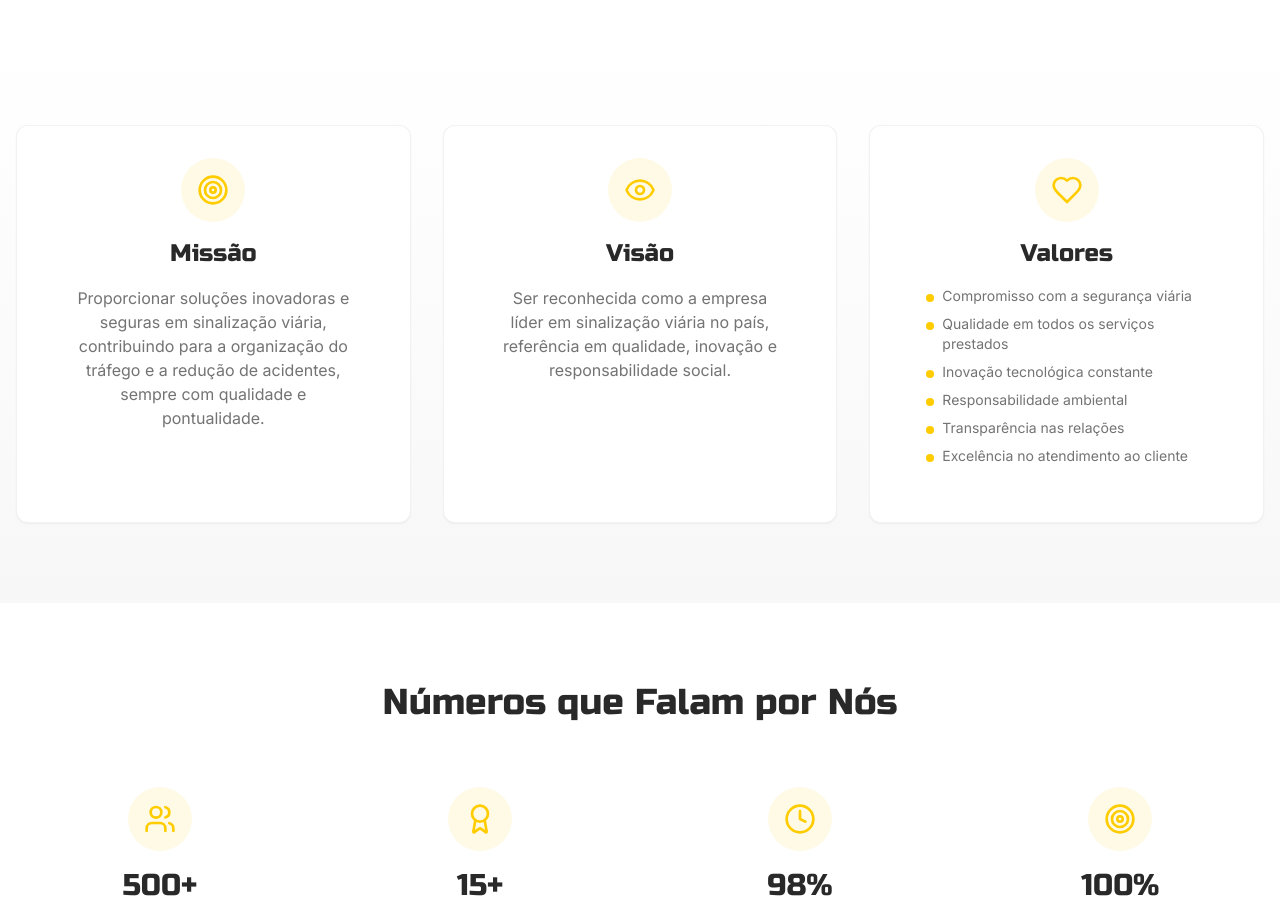
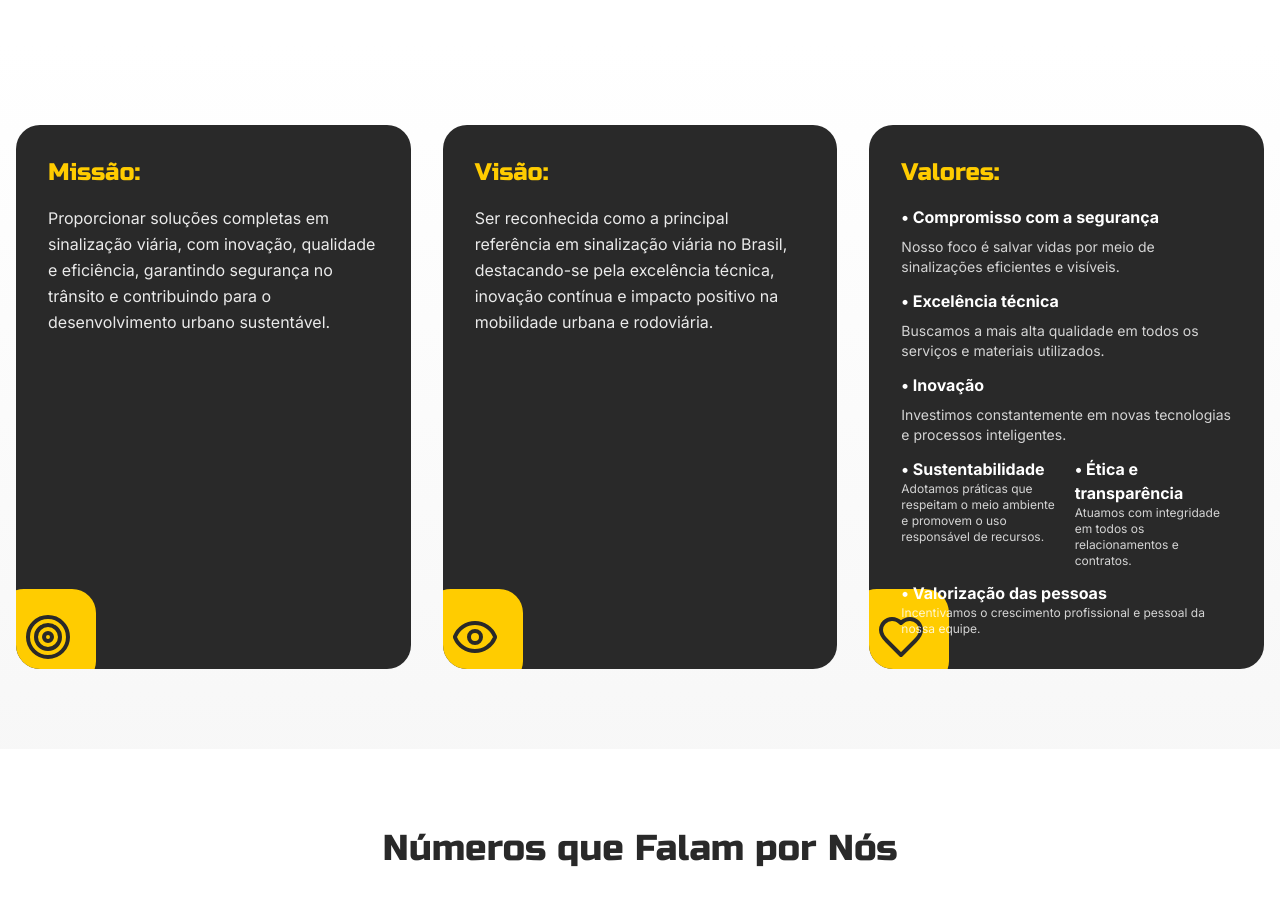
Before and after one commit to BryanVictorr/nova-sinalizacao-digital, a React (Vite) app: page /sobre in a window 1280 px wide. Shown: the part 900-1814 px from the top of the page. Built offline with nearby package versions, Linux system fonts and the light colour scheme.

Commit message:
Refatorar página Sobre
Ajusta o layout da página Sobre para que os cards de Missão, Visão e Valores se assemelhem ao exemplo fornecido.

```diff
--- a/src/pages/Sobre.tsx
+++ b/src/pages/Sobre.tsx
@@ -89,53 +89,86 @@ const Sobre = () => {
       {/* Mission, Vision, Values */}
       <section className="py-20 bg-gradient-section">
         <div className="container mx-auto px-4">
-          <div className="grid grid-cols-1 md:grid-cols-3 gap-8">
+          <div className="grid grid-cols-1 md:grid-cols-2 lg:grid-cols-3 gap-8">
             {/* Mission */}
-            <Card className="text-center p-8 border-border/50 hover:shadow-card transition-all">
-              <CardContent className="space-y-4">
-                <div className="mx-auto w-16 h-16 bg-primary/10 rounded-full flex items-center justify-center">
-                  <Target className="w-8 h-8 text-primary" />
-                </div>
-                <h3 className="font-russo text-2xl text-brand-dark">Missão</h3>
-                <p className="text-muted-foreground font-uni-neue">
-                  Proporcionar soluções inovadoras e seguras em sinalização viária,
-                  contribuindo para a organização do tráfego e a redução de acidentes,
-                  sempre com qualidade e pontualidade.
+            <div className="relative bg-brand-dark rounded-3xl p-8 text-white overflow-hidden">
+              <div className="relative z-10">
+                <h3 className="font-russo text-2xl text-primary mb-4">Missão:</h3>
+                <p className="font-uni-neue text-white/90 leading-relaxed">
+                  Proporcionar soluções completas em sinalização viária, com inovação,
+                  qualidade e eficiência, garantindo segurança no trânsito e contribuindo
+                  para o desenvolvimento urbano sustentável.
                 </p>
-              </CardContent>
-            </Card>
+              </div>
+              <div className="absolute -bottom-4 -left-4 w-24 h-24 bg-primary rounded-3xl flex items-center justify-center">
+                <Target className="w-12 h-12 text-brand-dark" />
+              </div>
+            </div>
 
             {/* Vision */}
-            <Card className="text-center p-8 border-border/50 hover:shadow-card transition-all">
-              <CardContent className="space-y-4">
-                <div className="mx-auto w-16 h-16 bg-primary/10 rounded-full flex items-center justify-center">
-                  <Eye className="w-8 h-8 text-primary" />
-                </div>
-                <h3 className="font-russo text-2xl text-brand-dark">Visão</h3>
-                <p className="text-muted-foreground font-uni-neue">
-                  Ser reconhecida como a empresa líder em sinalização viária no país,
-                  referência em qualidade, inovação e responsabilidade social.
+            <div className="relative bg-brand-dark rounded-3xl p-8 text-white overflow-hidden">
+              <div className="relative z-10">
+                <h3 className="font-russo text-2xl text-primary mb-4">Visão:</h3>
+                <p className="font-uni-neue text-white/90 leading-relaxed">
+                  Ser reconhecida como a principal referência em sinalização viária no
+                  Brasil, destacando-se pela excelência técnica, inovação contínua e impacto
+                  positivo na mobilidade urbana e rodoviária.
                 </p>
-              </CardContent>
-            </Card>
+              </div>
+              <div className="absolute -bottom-4 -left-4 w-24 h-24 bg-primary rounded-3xl flex items-center justify-center">
+                <Eye className="w-12 h-12 text-brand-dark" />
+              </div>
+            </div>
 
             {/* Values */}
-            <Card className="text-center p-8 border-border/50 hover:shadow-card transition-all">
-              <CardContent className="space-y-4">
-                <div className="mx-auto w-16 h-16 bg-primary/10 rounded-full flex items-center justify-center">
-                  <Heart className="w-8 h-8 text-primary" />
+            <div className="relative bg-brand-dark rounded-3xl p-8 text-white overflow-hidden md:col-span-2 lg:col-span-1">
+              <div className="relative z-10">
+                <h3 className="font-russo text-2xl text-primary mb-4">Valores:</h3>
+                <div className="space-y-3">
+                  <div>
+                    <h4 className="font-uni-neue font-bold text-white mb-2">• Compromisso com a segurança</h4>
+                    <p className="font-uni-neue text-white/80 text-sm">
+                      Nosso foco é salvar vidas por meio de sinalizações eficientes e visíveis.
+                    </p>
+                  </div>
+                  <div>
+                    <h4 className="font-uni-neue font-bold text-white mb-2">• Excelência técnica</h4>
+                    <p className="font-uni-neue text-white/80 text-sm">
+                      Buscamos a mais alta qualidade em todos os serviços e materiais utilizados.
+                    </p>
+                  </div>
+                  <div>
+                    <h4 className="font-uni-neue font-bold text-white mb-2">• Inovação</h4>
+                    <p className="font-uni-neue text-white/80 text-sm">
+                      Investimos constantemente em novas tecnologias e processos inteligentes.
+                    </p>
+                  </div>
+                  <div className="grid grid-cols-2 gap-4 mt-4">
+                    <div>
+                      <h4 className="font-uni-neue font-bold text-white">• Sustentabilidade</h4>
+                      <p className="font-uni-neue text-white/80 text-xs">
+                        Adotamos práticas que respeitam o meio ambiente e promovem o uso responsável de recursos.
+                      </p>
+                    </div>
+                    <div>
+                      <h4 className="font-uni-neue font-bold text-white">• Ética e transparência</h4>
+                      <p className="font-uni-neue text-white/80 text-xs">
+                        Atuamos com integridade em todos os relacionamentos e contratos.
+                      </p>
+                    </div>
+                  </div>
+                  <div>
+                    <h4 className="font-uni-neue font-bold text-white">• Valorização das pessoas</h4>
+                    <p className="font-uni-neue text-white/80 text-xs">
+                      Incentivamos o crescimento profissional e pessoal da nossa equipe.
+                    </p>
+                  </div>
                 </div>
-                <h3 className="font-russo text-2xl text-brand-dark">Valores</h3>
-                <div className="space-y-2">
-                  {values.map((value, index) => (
-                    <div key={index} className="flex items-start space-x-2 text-sm">
-                      <div className="w-2 h-2 bg-primary rounded-full mt-2 flex-shrink-0"></div>
-                      <span className="font-uni-neue text-muted-foreground text-left">{value}</span>
-                    </div>
-                  ))}
-                </div>
-              </CardContent>
-            </Card>
+              </div>
+              <div className="absolute -bottom-4 -left-4 w-24 h-24 bg-primary rounded-3xl flex items-center justify-center">
+                <Heart className="w-12 h-12 text-brand-dark" />
+              </div>
+            </div>
           </div>
         </div>
       </section>
```
